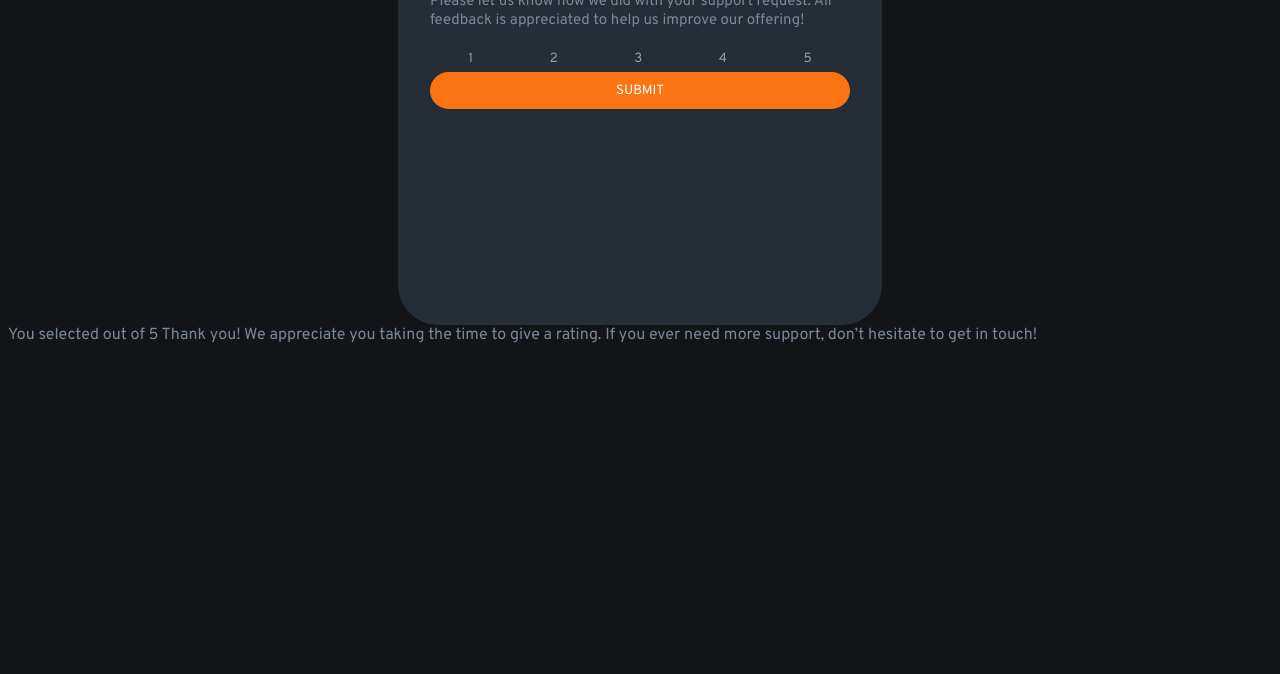
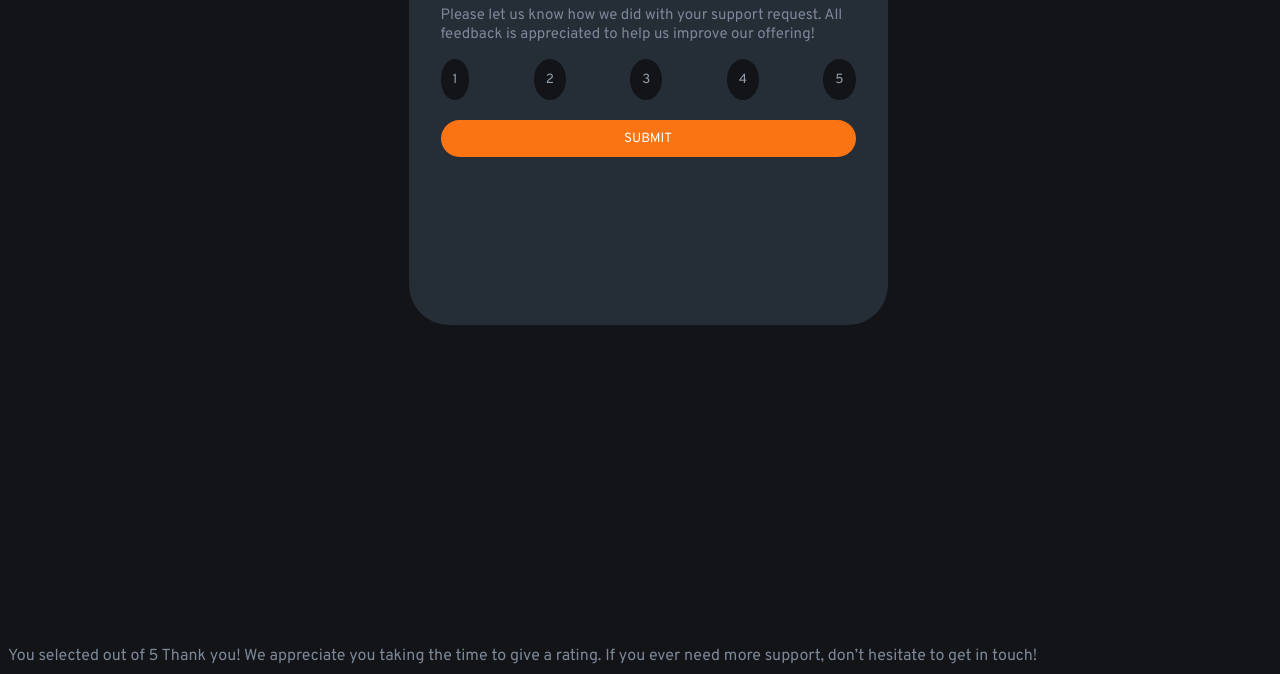
Before and after one commit to ToniLR999/Interactive-Rating-Component, a plain HTML site: page index.html in a window 1280 px wide. Shown: the part 162-836 px from the top of the page. Before the commit the page ends 800 px from the top, so only its background shows below. Drawn offline with Linux system fonts and the light colour scheme.

Commit message:
Progress

```diff
--- a/index.html
+++ b/index.html
@@ -16,6 +16,7 @@
 </head>
 <body>
   <div class="container">
+    <div class="content">
       <button><img src="./images/icon-star.svg" alt="star" ></button>
       <h1>How did we do?</h1>
       <p>Please let us know how we did with your support request. All feedback is appreciated
@@ -28,6 +29,7 @@
         <button>5</button>
       </div>
       <button type="submit">SUBMIT</button>
+    </div>
   </div>
   <!-- Rating state start -->
 
--- a/style.css
+++ b/style.css
@@ -20,6 +20,7 @@ body{
     background-color: var(--very-dark-blue);
     color: var(--medium-grey);
 
+
 }
 h1{
     color: var(--white);
@@ -29,24 +30,31 @@ p{
 }
 
 .container{
+    height: 100vh;
+    width: 100vw;
+    display: flex;
+    justify-content: center;
+}
+
+.content{
     border-radius: 40px;
     padding: 2rem;
     background-color: var(--dark-blue);
-    width: 420px;
+    width: 415px;
     height: 415px;
-    margin: 0 auto;
 }
 button{
     border: none;
-    padding: 5px;
-    background-color: var(--dark-blue);
+    padding: 12px;
+    background-color: var(--very-dark-blue);
     color: var(--light-grey);
+    border-radius: 50%;
 }
 .ratings{
     width: 100%;
     display: flex;
     align-items: center;
-    justify-content: space-around;
+    justify-content: space-between;
 }
 button[type=submit]{
     border: none;
@@ -55,4 +63,5 @@ button[type=submit]{
     width: 100%;
     border-radius: 40px;
     padding: 10px;
+    margin-top: 20px;
 }
```
Lines whose indentation alone changed are shown as unchanged.
